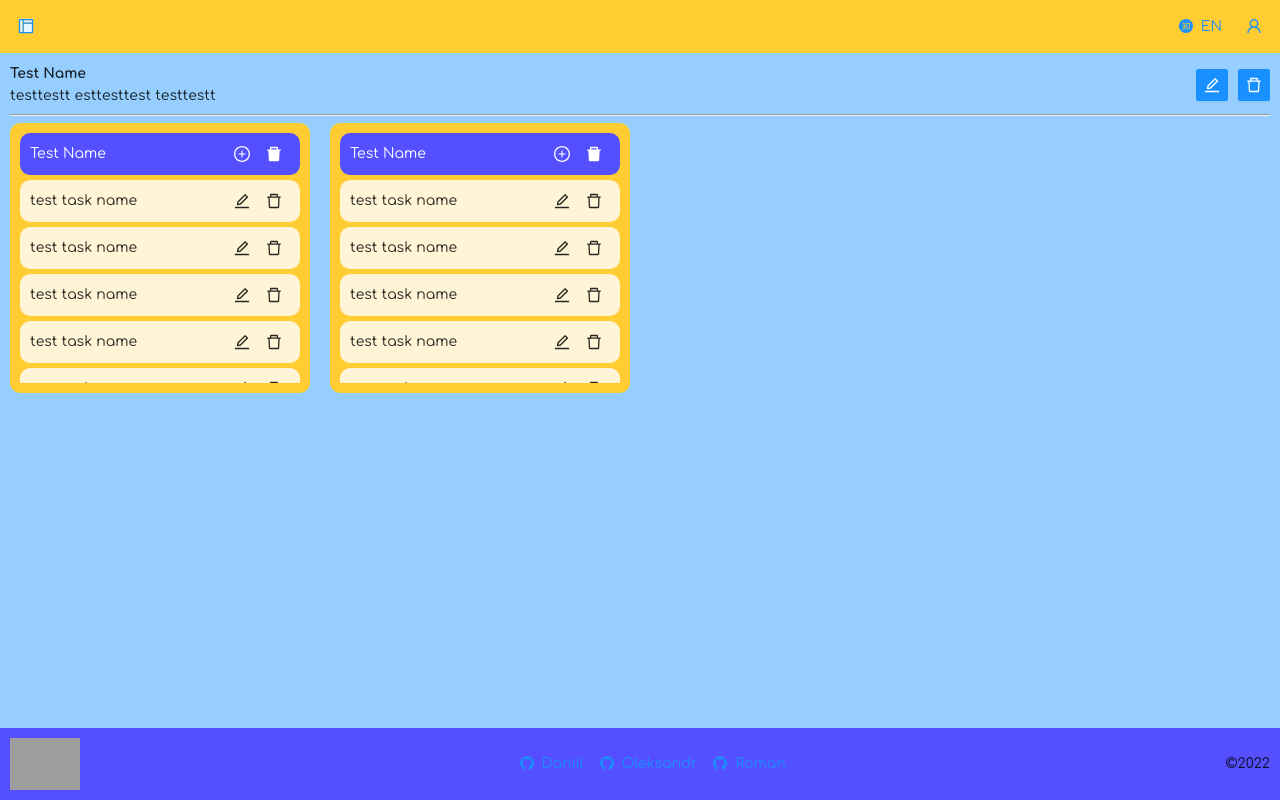
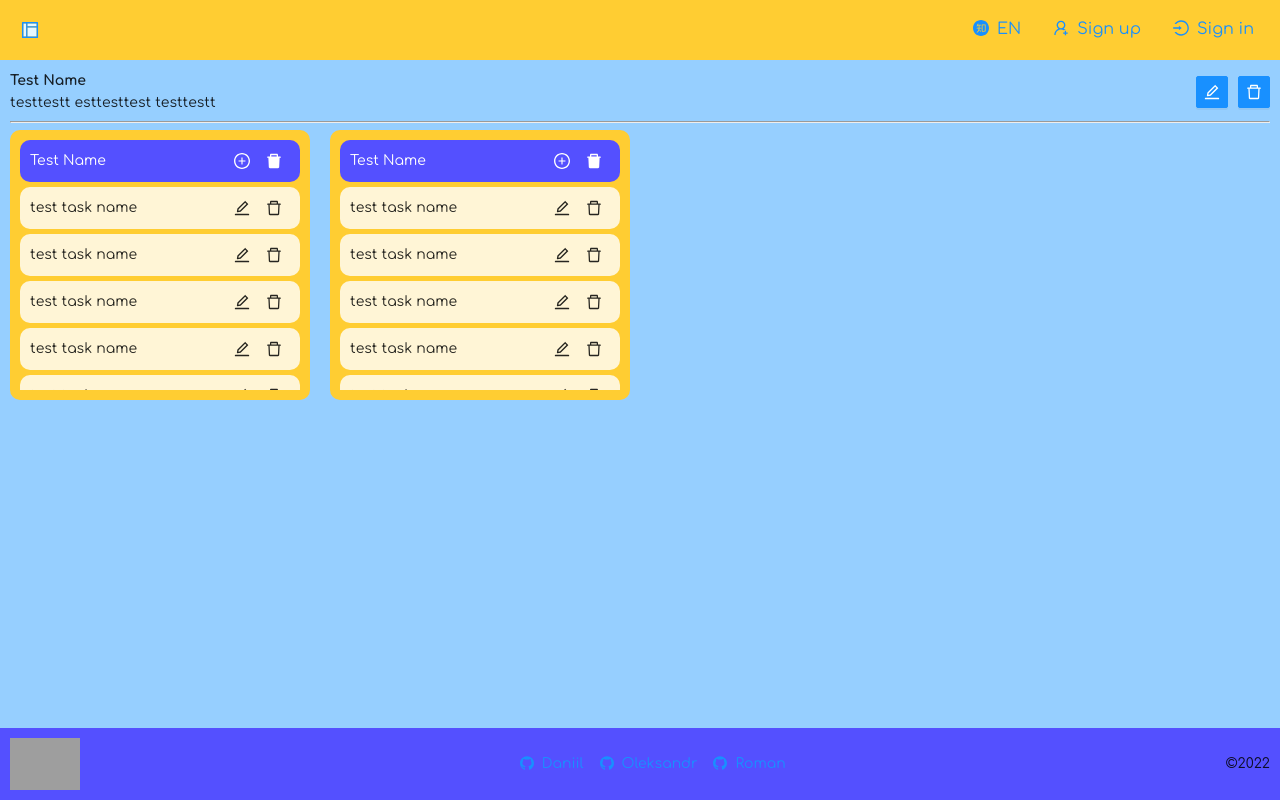
Before and after one commit to rdaniliuk/project-management-app, a React (Create React App) app: page /board in a window 1280 px wide. Built offline with nearby package versions, Linux system fonts and the light colour scheme; grey boxes are pictures that could not be loaded.

Commit message:
feat: add sigup button, change icons, sigin button handler, connect store.state to Header

```diff
--- a/src/components/Header/Header.module.css
+++ b/src/components/Header/Header.module.css
@@ -18,3 +18,9 @@
   display: flex;
   gap: 20px;
 }
+
+.icon {
+  font-size: 2rem;
+  width: 2rem;
+  height: 2rem;
+}
--- a/src/components/Header/Header.tsx
+++ b/src/components/Header/Header.tsx
@@ -2,53 +2,68 @@ import React from 'react';
 import classes from './Header.module.css';
 import 'antd/dist/antd.css';
 import {
-  IdcardTwoTone,
   LayoutTwoTone,
+  LoginOutlined,
   LogoutOutlined,
   ScheduleTwoTone,
+  UserAddOutlined,
   UserOutlined,
   ZhihuCircleFilled,
 } from '@ant-design/icons';
 import { Button } from 'antd';
 import { useHeader } from 'components/hooks/useHeader';
+import { useAppDispatch, useAppSelector } from 'store/hooks';
+import { resetAuth } from 'store/authSlice';
+import { useNavigate } from 'react-router-dom';
 
 const Header = () => {
-  const { loginStatus, setLoginStatus, headerWrapper } = useHeader();
-
+  const headerWrapper = useHeader();
+  const { isLogged } = useAppSelector((state) => state.auth);
+  const dispatch = useAppDispatch();
+  const navigate = useNavigate();
   return (
     <div className={classes.header} ref={headerWrapper}>
-      <Button icon={<LayoutTwoTone />} size={'middle'} type={'link'}></Button>
-      {loginStatus ? (
+      <Button icon={<LayoutTwoTone />} size={'large'} type={'link'}></Button>
+      {isLogged ? (
         <div className={classes.userSettings}>
-          <Button icon={<ScheduleTwoTone />} size={'middle'} type={'link'}></Button>
-          <Button icon={<IdcardTwoTone />} size={'middle'} type={'link'}></Button>
+          <Button icon={<ScheduleTwoTone />} size={'large'} type={'link'}></Button>
         </div>
       ) : null}
       <div>
-        <Button
-          icon={<ZhihuCircleFilled />}
-          size={'middle'}
-          type={'link'}
-          onClick={() => {
-            console.log('language callback');
-          }}
-        >
+        <Button icon={<ZhihuCircleFilled />} size={'large'} type={'link'}>
           EN
         </Button>
-        {loginStatus ? (
-          <Button
-            icon={<LogoutOutlined />}
-            size={'middle'}
-            type={'link'}
-            onClick={() => setLoginStatus(false)}
-          ></Button>
+        {isLogged ? (
+          <>
+            <Button icon={<UserOutlined />} size={'large'} type={'link'} onClick={() => {}}>
+              Profile
+            </Button>
+            <Button
+              icon={<LogoutOutlined />}
+              size={'large'}
+              type={'link'}
+              onClick={() => {
+                dispatch(resetAuth());
+                navigate('/');
+              }}
+            >
+              Logout
+            </Button>
+          </>
         ) : (
-          <Button
-            icon={<UserOutlined />}
-            size={'middle'}
-            type={'link'}
-            onClick={() => setLoginStatus(true)}
-          ></Button>
+          <>
+            <Button icon={<UserAddOutlined />} size={'large'} type={'link'} onClick={() => {}}>
+              Sign up
+            </Button>
+            <Button
+              icon={<LoginOutlined />}
+              size={'large'}
+              type={'link'}
+              onClick={() => navigate('/auth')}
+            >
+              Sign in
+            </Button>
+          </>
         )}
       </div>
     </div>
--- a/src/components/hooks/useHeader.tsx
+++ b/src/components/hooks/useHeader.tsx
@@ -1,8 +1,7 @@
-import { useEffect, useRef, useState } from 'react';
+import { useEffect, useRef } from 'react';
 import classes from '../Header/Header.module.css';
 
 export function useHeader() {
-  const [loginStatus, setLoginStatus] = useState(false);
   const headerWrapper = useRef<HTMLDivElement | null>(null);
 
   const scroll = () => {
@@ -17,9 +16,5 @@ export function useHeader() {
     window.addEventListener('scroll', scroll);
   }, []);
 
-  return {
-    loginStatus,
-    setLoginStatus,
-    headerWrapper,
-  };
+  return headerWrapper;
 }
```
